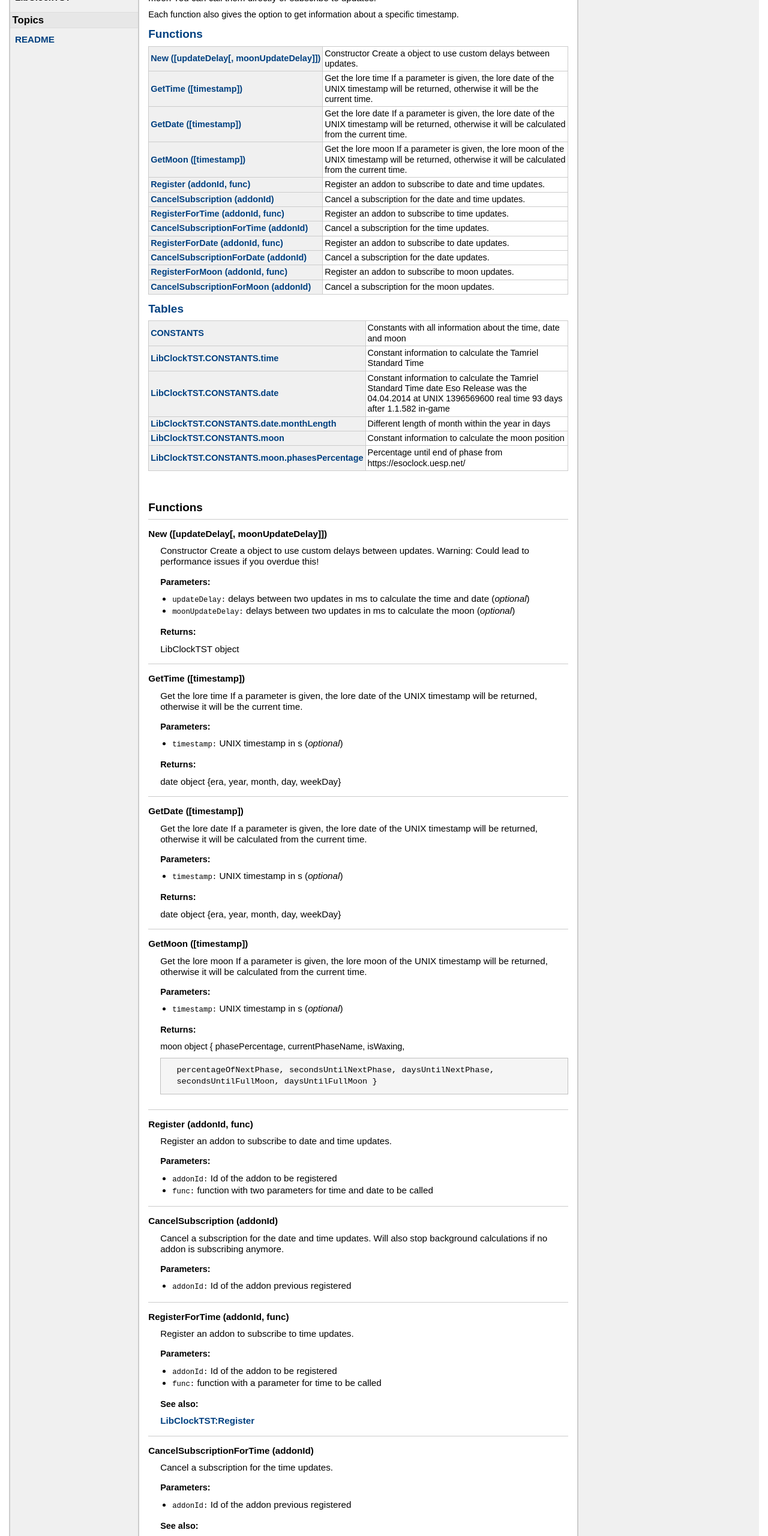
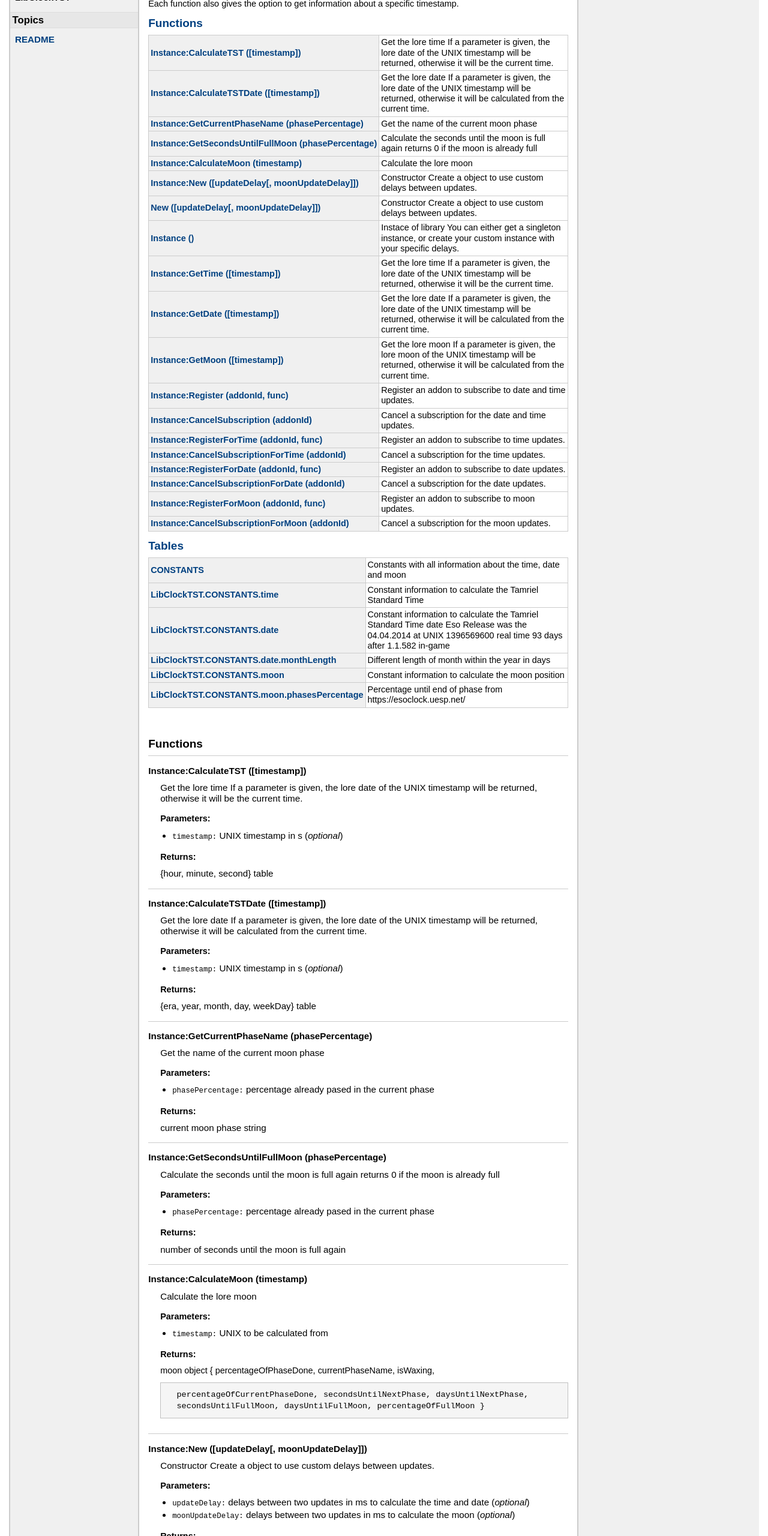
Before and after one commit to Tyxz/-ESO--ingame--LibClock---Tamriel-Standard-Time, a plain HTML site: page docs/index.html in a window 1280 px wide. Shown: the part 240-2800 px from the top of the page at 60% size. Drawn offline with Linux system fonts and the light colour scheme.

Commit message:
Update docs and replit run script

```diff
--- a/docs/index.html
+++ b/docs/index.html
@@ -48,11 +48,10 @@
 <div id="content">
 
 <h1>Module <code>LibClockTST</code></h1>
-<p>Location:   Lib/LibClockTST.lua
+<p>Project:    LibClock &ndash; Tamriel Standard Time
 <pre>
 Author:     Arne Rantzen (Tyx)
 Created:    <span class="number">2020</span>&ndash;<span class="number">01</span>&ndash;<span class="number">20</span>
-Updated:    <span class="number">2020</span>&ndash;<span class="number">01</span>&ndash;<span class="number">22</span>
 License:    GPL-<span class="number">3.0</span>
 </pre>
  LibClock &ndash; Tamriel Standard Time
@@ -64,58 +63,94 @@ License:    GPL-<span class="number">3.0</span>
 <h2><a href="#Functions">Functions</a></h2>
 <table class="function_list">
 	<tr>
+	<td class="name" nowrap><a href="#Instance:CalculateTST">Instance:CalculateTST ([timestamp])</a></td>
+	<td class="summary">Get the lore time
+ If a parameter is given, the lore date of the UNIX timestamp will be returned,
+ otherwise it will be the current time.</td>
+	</tr>
+	<tr>
+	<td class="name" nowrap><a href="#Instance:CalculateTSTDate">Instance:CalculateTSTDate ([timestamp])</a></td>
+	<td class="summary">Get the lore date
+ If a parameter is given, the lore date of the UNIX timestamp will be returned,
+ otherwise it will be calculated from the current time.</td>
+	</tr>
+	<tr>
+	<td class="name" nowrap><a href="#Instance:GetCurrentPhaseName">Instance:GetCurrentPhaseName (phasePercentage)</a></td>
+	<td class="summary">Get the name of the current moon phase</td>
+	</tr>
+	<tr>
+	<td class="name" nowrap><a href="#Instance:GetSecondsUntilFullMoon">Instance:GetSecondsUntilFullMoon (phasePercentage)</a></td>
+	<td class="summary">Calculate the seconds until the moon is full again
+ returns 0 if the moon is already full</td>
+	</tr>
+	<tr>
+	<td class="name" nowrap><a href="#Instance:CalculateMoon">Instance:CalculateMoon (timestamp)</a></td>
+	<td class="summary">Calculate the lore moon</td>
+	</tr>
+	<tr>
+	<td class="name" nowrap><a href="#Instance:New">Instance:New ([updateDelay[, moonUpdateDelay]])</a></td>
+	<td class="summary">Constructor
+ Create a object to use custom delays between updates.</td>
+	</tr>
+	<tr>
 	<td class="name" nowrap><a href="#New">New ([updateDelay[, moonUpdateDelay]])</a></td>
 	<td class="summary">Constructor
  Create a object to use custom delays between updates.</td>
 	</tr>
 	<tr>
-	<td class="name" nowrap><a href="#GetTime">GetTime ([timestamp])</a></td>
+	<td class="name" nowrap><a href="#Instance">Instance ()</a></td>
+	<td class="summary">Instace of library
+ You can either get a singleton instance,
+ or create your custom instance with your specific delays.</td>
+	</tr>
+	<tr>
+	<td class="name" nowrap><a href="#Instance:GetTime">Instance:GetTime ([timestamp])</a></td>
 	<td class="summary">Get the lore time
  If a parameter is given, the lore date of the UNIX timestamp will be returned,
  otherwise it will be the current time.</td>
 	</tr>
 	<tr>
-	<td class="name" nowrap><a href="#GetDate">GetDate ([timestamp])</a></td>
+	<td class="name" nowrap><a href="#Instance:GetDate">Instance:GetDate ([timestamp])</a></td>
 	<td class="summary">Get the lore date
  If a parameter is given, the lore date of the UNIX timestamp will be returned,
  otherwise it will be calculated from the current time.</td>
 	</tr>
 	<tr>
-	<td class="name" nowrap><a href="#GetMoon">GetMoon ([timestamp])</a></td>
+	<td class="name" nowrap><a href="#Instance:GetMoon">Instance:GetMoon ([timestamp])</a></td>
 	<td class="summary">Get the lore moon
  If a parameter is given, the lore moon of the UNIX timestamp will be returned,
  otherwise it will be calculated from the current time.</td>
 	</tr>
 	<tr>
-	<td class="name" nowrap><a href="#Register">Register (addonId, func)</a></td>
+	<td class="name" nowrap><a href="#Instance:Register">Instance:Register (addonId, func)</a></td>
 	<td class="summary">Register an addon to subscribe to date and time updates.</td>
 	</tr>
 	<tr>
-	<td class="name" nowrap><a href="#CancelSubscription">CancelSubscription (addonId)</a></td>
+	<td class="name" nowrap><a href="#Instance:CancelSubscription">Instance:CancelSubscription (addonId)</a></td>
 	<td class="summary">Cancel a subscription for the date and time updates.</td>
 	</tr>
 	<tr>
-	<td class="name" nowrap><a href="#RegisterForTime">RegisterForTime (addonId, func)</a></td>
+	<td class="name" nowrap><a href="#Instance:RegisterForTime">Instance:RegisterForTime (addonId, func)</a></td>
 	<td class="summary">Register an addon to subscribe to time updates.</td>
 	</tr>
 	<tr>
-	<td class="name" nowrap><a href="#CancelSubscriptionForTime">CancelSubscriptionForTime (addonId)</a></td>
+	<td class="name" nowrap><a href="#Instance:CancelSubscriptionForTime">Instance:CancelSubscriptionForTime (addonId)</a></td>
 	<td class="summary">Cancel a subscription for the time updates.</td>
 	</tr>
 	<tr>
-	<td class="name" nowrap><a href="#RegisterForDate">RegisterForDate (addonId, func)</a></td>
+	<td class="name" nowrap><a href="#Instance:RegisterForDate">Instance:RegisterForDate (addonId, func)</a></td>
 	<td class="summary">Register an addon to subscribe to date updates.</td>
 	</tr>
 	<tr>
-	<td class="name" nowrap><a href="#CancelSubscriptionForDate">CancelSubscriptionForDate (addonId)</a></td>
+	<td class="name" nowrap><a href="#Instance:CancelSubscriptionForDate">Instance:CancelSubscriptionForDate (addonId)</a></td>
 	<td class="summary">Cancel a subscription for the date updates.</td>
 	</tr>
 	<tr>
-	<td class="name" nowrap><a href="#RegisterForMoon">RegisterForMoon (addonId, func)</a></td>
+	<td class="name" nowrap><a href="#Instance:RegisterForMoon">Instance:RegisterForMoon (addonId, func)</a></td>
 	<td class="summary">Register an addon to subscribe to moon updates.</td>
 	</tr>
 	<tr>
-	<td class="name" nowrap><a href="#CancelSubscriptionForMoon">CancelSubscriptionForMoon (addonId)</a></td>
+	<td class="name" nowrap><a href="#Instance:CancelSubscriptionForMoon">Instance:CancelSubscriptionForMoon (addonId)</a></td>
 	<td class="summary">Cancel a subscription for the moon updates.</td>
 	</tr>
 </table>
@@ -157,6 +192,174 @@ License:    GPL-<span class="number">3.0</span>
 
     <dl class="function">
     <dt>
+    <a name = "Instance:CalculateTST"></a>
+    <strong>Instance:CalculateTST ([timestamp])</strong>
+    </dt>
+    <dd>
+    Get the lore time
+ If a parameter is given, the lore date of the UNIX timestamp will be returned,
+ otherwise it will be the current time.
+
+
+    <h3>Parameters:</h3>
+    <ul>
+        <li><span class="parameter">timestamp</span>
+         UNIX timestamp in s
+         (<em>optional</em>)
+        </li>
+    </ul>
+
+    <h3>Returns:</h3>
+    <ol>
+
+        {hour, minute, second} table
+    </ol>
+
+
+
+
+</dd>
+    <dt>
+    <a name = "Instance:CalculateTSTDate"></a>
+    <strong>Instance:CalculateTSTDate ([timestamp])</strong>
+    </dt>
+    <dd>
+    Get the lore date
+ If a parameter is given, the lore date of the UNIX timestamp will be returned,
+ otherwise it will be calculated from the current time.
+
+
+    <h3>Parameters:</h3>
+    <ul>
+        <li><span class="parameter">timestamp</span>
+         UNIX timestamp in s
+         (<em>optional</em>)
+        </li>
+    </ul>
+
+    <h3>Returns:</h3>
+    <ol>
+
+        {era, year, month, day, weekDay} table
+    </ol>
+
+
+
+
+</dd>
+    <dt>
+    <a name = "Instance:GetCurrentPhaseName"></a>
+    <strong>Instance:GetCurrentPhaseName (phasePercentage)</strong>
+    </dt>
+    <dd>
+    Get the name of the current moon phase
+
+
+    <h3>Parameters:</h3>
+    <ul>
+        <li><span class="parameter">phasePercentage</span>
+         percentage already pased in the current phase
+        </li>
+    </ul>
+
+    <h3>Returns:</h3>
+    <ol>
+
+        current moon phase string
+    </ol>
+
+
+
+
+</dd>
+    <dt>
+    <a name = "Instance:GetSecondsUntilFullMoon"></a>
+    <strong>Instance:GetSecondsUntilFullMoon (phasePercentage)</strong>
+    </dt>
+    <dd>
+    Calculate the seconds until the moon is full again
+ returns 0 if the moon is already full
+
+
+    <h3>Parameters:</h3>
+    <ul>
+        <li><span class="parameter">phasePercentage</span>
+         percentage already pased in the current phase
+        </li>
+    </ul>
+
+    <h3>Returns:</h3>
+    <ol>
+
+        number of seconds until the moon is full again
+    </ol>
+
+
+
+
+</dd>
+    <dt>
+    <a name = "Instance:CalculateMoon"></a>
+    <strong>Instance:CalculateMoon (timestamp)</strong>
+    </dt>
+    <dd>
+    Calculate the lore moon
+
+
+    <h3>Parameters:</h3>
+    <ul>
+        <li><span class="parameter">timestamp</span>
+         UNIX to be calculated from
+        </li>
+    </ul>
+
+    <h3>Returns:</h3>
+    <ol>
+
+        <p> moon object { percentageOfPhaseDone, currentPhaseName, isWaxing,</p>
+
+<pre><code>  percentageOfCurrentPhaseDone, secondsUntilNextPhase, daysUntilNextPhase,
+  secondsUntilFullMoon, daysUntilFullMoon, percentageOfFullMoon }
+</code></pre>
+
+    </ol>
+
+
+
+
+</dd>
+    <dt>
+    <a name = "Instance:New"></a>
+    <strong>Instance:New ([updateDelay[, moonUpdateDelay]])</strong>
+    </dt>
+    <dd>
+    Constructor
+ Create a object to use custom delays between updates.
+
+
+    <h3>Parameters:</h3>
+    <ul>
+        <li><span class="parameter">updateDelay</span>
+         delays between two updates in ms to calculate the time and date
+         (<em>optional</em>)
+        </li>
+        <li><span class="parameter">moonUpdateDelay</span>
+         delays between two updates in ms to calculate the moon
+         (<em>optional</em>)
+        </li>
+    </ul>
+
+    <h3>Returns:</h3>
+    <ol>
+
+        Instance object
+    </ol>
+
+
+
+
+</dd>
+    <dt>
     <a name = "New"></a>
     <strong>New ([updateDelay[, moonUpdateDelay]])</strong>
     </dt>
@@ -189,8 +392,29 @@ License:    GPL-<span class="number">3.0</span>
 
 </dd>
     <dt>
-    <a name = "GetTime"></a>
-    <strong>GetTime ([timestamp])</strong>
+    <a name = "Instance"></a>
+    <strong>Instance ()</strong>
+    </dt>
+    <dd>
+    Instace of library
+ You can either get a singleton instance,
+ or create your custom instance with your specific delays.
+
+
+
+    <h3>Returns:</h3>
+    <ol>
+
+        LibClockTST object
+    </ol>
+
+
+
+
+</dd>
+    <dt>
+    <a name = "Instance:GetTime"></a>
+    <strong>Instance:GetTime ([timestamp])</strong>
     </dt>
     <dd>
     Get the lore time
@@ -217,8 +441,8 @@ License:    GPL-<span class="number">3.0</span>
 
 </dd>
     <dt>
-    <a name = "GetDate"></a>
-    <strong>GetDate ([timestamp])</strong>
+    <a name = "Instance:GetDate"></a>
+    <strong>Instance:GetDate ([timestamp])</strong>
     </dt>
     <dd>
     Get the lore date
@@ -245,8 +469,8 @@ License:    GPL-<span class="number">3.0</span>
 
 </dd>
     <dt>
-    <a name = "GetMoon"></a>
-    <strong>GetMoon ([timestamp])</strong>
+    <a name = "Instance:GetMoon"></a>
+    <strong>Instance:GetMoon ([timestamp])</strong>
     </dt>
     <dd>
     Get the lore moon
@@ -278,8 +502,8 @@ License:    GPL-<span class="number">3.0</span>
 
 </dd>
     <dt>
-    <a name = "Register"></a>
-    <strong>Register (addonId, func)</strong>
+    <a name = "Instance:Register"></a>
+    <strong>Instance:Register (addonId, func)</strong>
     </dt>
     <dd>
     Register an addon to subscribe to date and time updates.
@@ -301,8 +525,8 @@ License:    GPL-<span class="number">3.0</span>
 
 </dd>
     <dt>
-    <a name = "CancelSubscription"></a>
-    <strong>CancelSubscription (addonId)</strong>
+    <a name = "Instance:CancelSubscription"></a>
+    <strong>Instance:CancelSubscription (addonId)</strong>
     </dt>
     <dd>
     Cancel a subscription for the date and time updates.
@@ -322,8 +546,8 @@ License:    GPL-<span class="number">3.0</span>
 
 </dd>
     <dt>
-    <a name = "RegisterForTime"></a>
-    <strong>RegisterForTime (addonId, func)</strong>
+    <a name = "Instance:RegisterForTime"></a>
+    <strong>Instance:RegisterForTime (addonId, func)</strong>
     </dt>
     <dd>
     Register an addon to subscribe to time updates.
@@ -343,14 +567,14 @@ License:    GPL-<span class="number">3.0</span>
 
     <h3>See also:</h3>
     <ul>
-         <a href="index.html#Register">LibClockTST:Register</a>
+         <a href="index.html#Instance:Register">LibClockTST:Register</a>
     </ul>
 
 
 </dd>
     <dt>
-    <a name = "CancelSubscriptionForTime"></a>
-    <strong>CancelSubscriptionForTime (addonId)</strong>
+    <a name = "Instance:CancelSubscriptionForTime"></a>
+    <strong>Instance:CancelSubscriptionForTime (addonId)</strong>
     </dt>
     <dd>
     Cancel a subscription for the time updates.
@@ -367,14 +591,14 @@ License:    GPL-<span class="number">3.0</span>
 
     <h3>See also:</h3>
     <ul>
-         <a href="index.html#CancelSubscription">LibClockTST:CancelSubscription</a>
+         <a href="index.html#Instance:CancelSubscription">LibClockTST:CancelSubscription</a>
     </ul>
 
 
 </dd>
     <dt>
-    <a name = "RegisterForDate"></a>
-    <strong>RegisterForDate (addonId, func)</strong>
+    <a name = "Instance:RegisterForDate"></a>
+    <strong>Instance:RegisterForDate (addonId, func)</strong>
     </dt>
     <dd>
     Register an addon to subscribe to date updates.
@@ -394,14 +618,14 @@ License:    GPL-<span class="number">3.0</span>
 
     <h3>See also:</h3>
     <ul>
-         <a href="index.html#Register">LibClockTST:Register</a>
+         <a href="index.html#Instance:Register">LibClockTST:Register</a>
     </ul>
 
 
 </dd>
     <dt>
-    <a name = "CancelSubscriptionForDate"></a>
-    <strong>CancelSubscriptionForDate (addonId)</strong>
+    <a name = "Instance:CancelSubscriptionForDate"></a>
+    <strong>Instance:CancelSubscriptionForDate (addonId)</strong>
     </dt>
     <dd>
     Cancel a subscription for the date updates.
@@ -418,14 +642,14 @@ License:    GPL-<span class="number">3.0</span>
 
     <h3>See also:</h3>
     <ul>
-         <a href="index.html#CancelSubscription">LibClockTST:CancelSubscription</a>
+         <a href="index.html#Instance:CancelSubscription">LibClockTST:CancelSubscription</a>
     </ul>
 
 
 </dd>
     <dt>
-    <a name = "RegisterForMoon"></a>
-    <strong>RegisterForMoon (addonId, func)</strong>
+    <a name = "Instance:RegisterForMoon"></a>
+    <strong>Instance:RegisterForMoon (addonId, func)</strong>
     </dt>
     <dd>
     Register an addon to subscribe to moon updates.
@@ -445,14 +669,20 @@ License:    GPL-<span class="number">3.0</span>
 
     <h3>See also:</h3>
     <ul>
-         <a href="index.html#Register">LibClockTST:Register</a>
+         <a href="index.html#Instance:Register">LibClockTST:Register</a>
     </ul>
 
+    <h3>Usage:</h3>
+    <ul>
+        <pre class="example">moon = { percentageOfPhaseDone, currentPhaseName, isWaxing,
+     percentageOfCurrentPhaseDone, secondsUntilNextPhase, daysUntilNextPhase,
+     secondsUntilFullMoon, daysUntilFullMoon, percentageOfFullMoon }</pre>
+    </ul>
 
 </dd>
     <dt>
-    <a name = "CancelSubscriptionForMoon"></a>
-    <strong>CancelSubscriptionForMoon (addonId)</strong>
+    <a name = "Instance:CancelSubscriptionForMoon"></a>
+    <strong>Instance:CancelSubscriptionForMoon (addonId)</strong>
     </dt>
     <dd>
     Cancel a subscription for the moon updates.
@@ -469,7 +699,7 @@ License:    GPL-<span class="number">3.0</span>
 
     <h3>See also:</h3>
     <ul>
-         <a href="index.html#CancelSubscription">LibClockTST:CancelSubscription</a>
+         <a href="index.html#Instance:CancelSubscription">LibClockTST:CancelSubscription</a>
     </ul>
 
 
@@ -688,7 +918,7 @@ License:    GPL-<span class="number">3.0</span>
 </div> <!-- id="main" -->
 <div id="about">
 <i>generated by <a href="http://github.com/stevedonovan/LDoc">LDoc 1.4.6</a></i>
-<i style="float:right;">Last updated 2020-01-23 20:19:17 </i>
+<i style="float:right;">Last updated 2020-02-11 04:33:21 </i>
 </div> <!-- id="about" -->
 </div> <!-- id="container" -->
 </body>
```
Also changed, not shown: docs/topics/README.md.html (+3 -3 lines), LibClockTST.txt, 4 other files.
